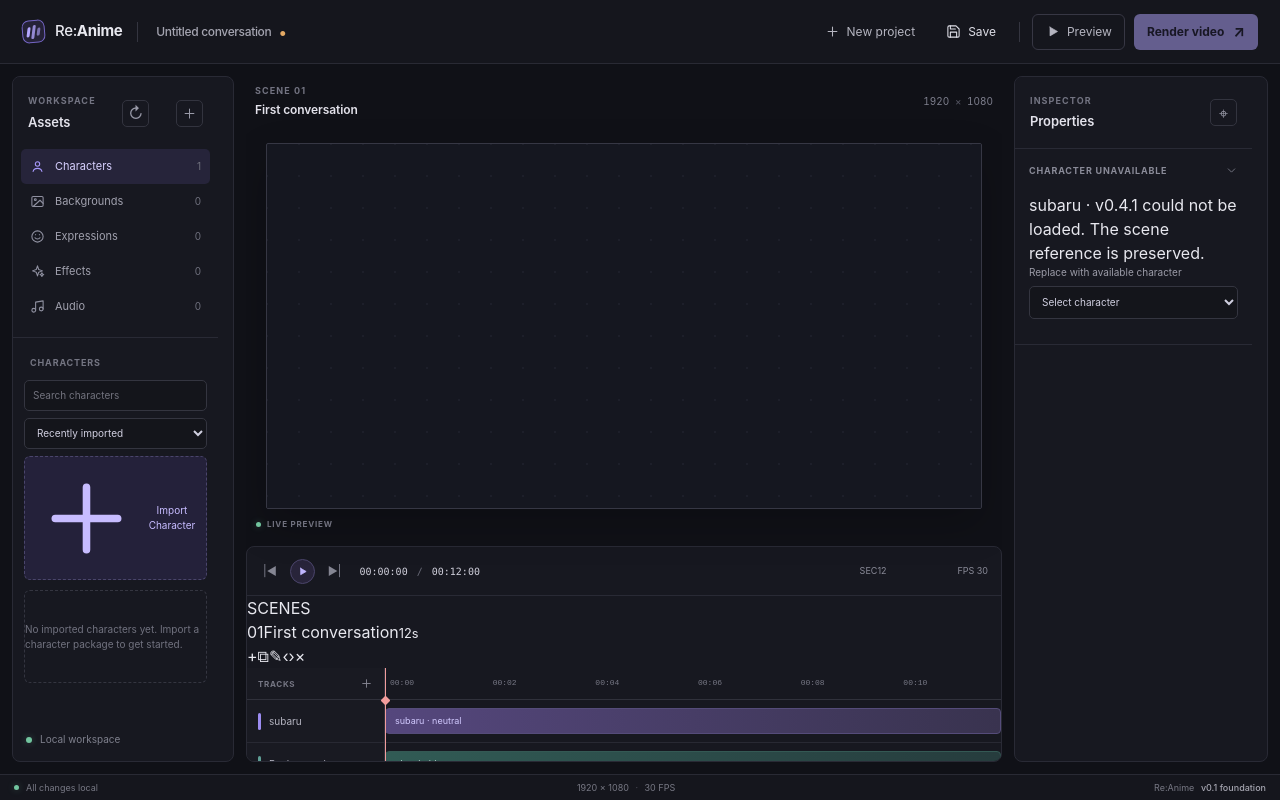
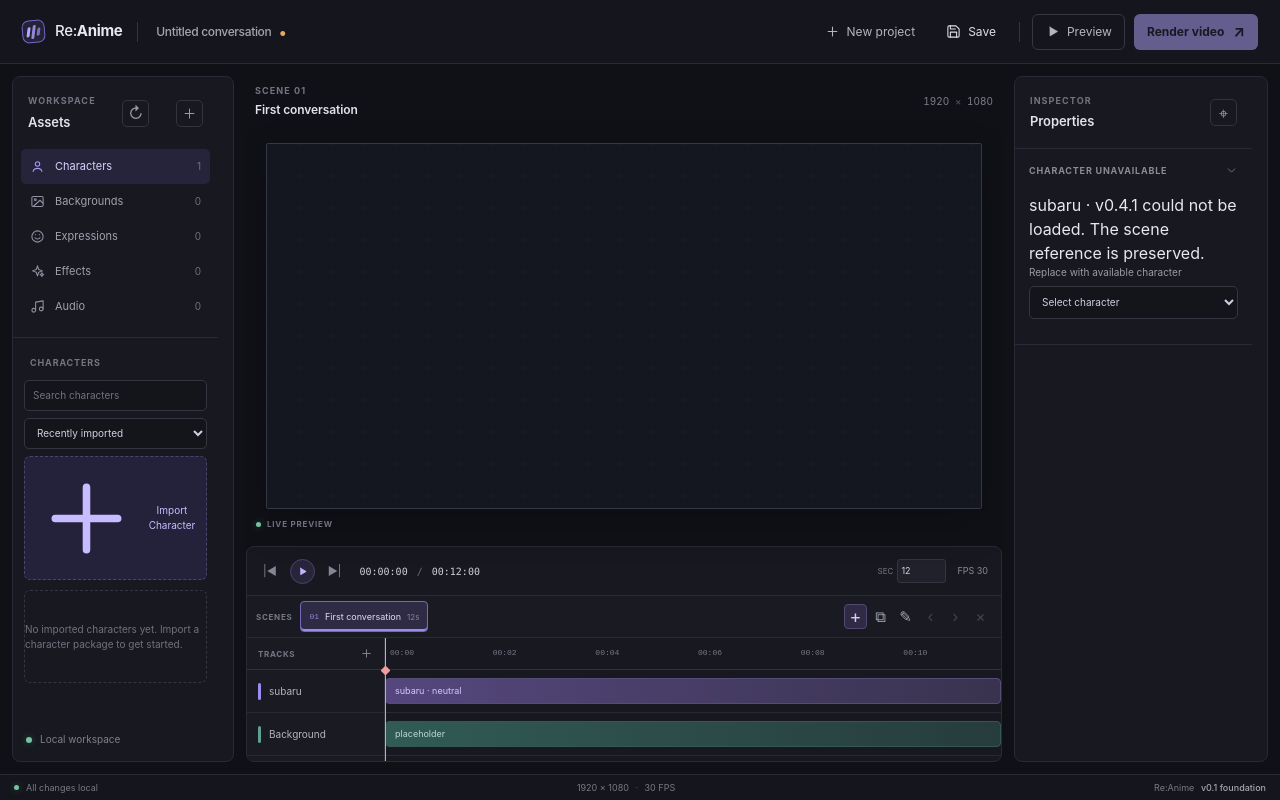
Before and after one commit to nikhil-dex/reanime, a React (Vite) app: page / in a window 1280 px wide. Built offline with nearby package versions, Linux system fonts and the light colour scheme.

Commit message:
Style scene timeline controls and scene strip

```diff
--- a/src/styles.css
+++ b/src/styles.css
@@ -212,3 +212,31 @@
   .top-actions .text-action:first-child { display: none; }
   .statusbar > span:last-child { display: none; }
 }
+
+
+/* Functional scene timeline */
+.scene-strip { height: 42px; display: flex; align-items: center; gap: 8px; padding: 4px 9px; border-bottom: 1px solid var(--line); background: #191a22; }
+.scene-strip-label { flex: 0 0 auto; color: #777885; font-size: 8px; font-weight: 700; letter-spacing: .7px; }
+.scene-tabs { display: flex; align-items: stretch; gap: 5px; flex: 1; min-width: 0; height: 31px; overflow-x: auto; scrollbar-width: thin; }
+.scene-tab { display: flex; align-items: center; gap: 6px; flex: 0 0 auto; max-width: 190px; min-width: 108px; padding: 0 8px; border: 1px solid #343541; border-radius: 4px; color: #a6a6b4; background: #20212b; text-align: left; font-size: 9px; }
+.scene-tab:hover { border-color: #625a86; color: #e5e2f5; }
+.scene-tab.active { border-color: #7768b8; color: #e1dcff; background: #302b45; box-shadow: inset 0 -2px #9b8bf1; }
+.scene-tab-index { color: #9284d7; font-family: ui-monospace,monospace; font-size: 8px; }
+.scene-tab-name { overflow: hidden; text-overflow: ellipsis; white-space: nowrap; }
+.scene-tab small { margin-left: auto; color: #858596; font-size: 8px; }
+.scene-actions { display: flex; flex: 0 0 auto; gap: 2px; }
+.scene-action-button { width: 23px; height: 25px; display: grid; place-items: center; border: 1px solid transparent; border-radius: 4px; color: #a6a5b5; background: transparent; font-size: 15px; line-height: 1; }
+.scene-action-button:hover:not(:disabled) { border-color: #48445f; color: #e4dfff; background: #292638; }
+.scene-action-button.add { border-color: #514875; color: #d5ccff; background: #302a45; font-size: 18px; }
+.scene-action-button.danger:hover:not(:disabled) { border-color: #75444b; color: #ffb8bd; background: #3a252c; }
+.scene-action-button:disabled { opacity: .3; cursor: not-allowed; }
+.scene-duration-control { display: flex; align-items: center; gap: 4px; color: #777885; font-size: 8px; }
+.scene-duration-control input { width: 49px; padding: 4px 3px; border: 1px solid #343541; border-radius: 3px; outline: none; color: #d1d0dc; background: #20212b; font-size: 9px; }
+.scene-duration-control input:focus { border-color: #7768b8; }
+.timeline-body { height: calc(100% - 91px); }
+@media (max-width: 900px) {
+  .scene-strip { gap: 5px; padding-inline: 6px; }
+  .scene-strip-label { display: none; }
+  .scene-actions { gap: 0; }
+  .scene-action-button { width: 20px; }
+}
```
